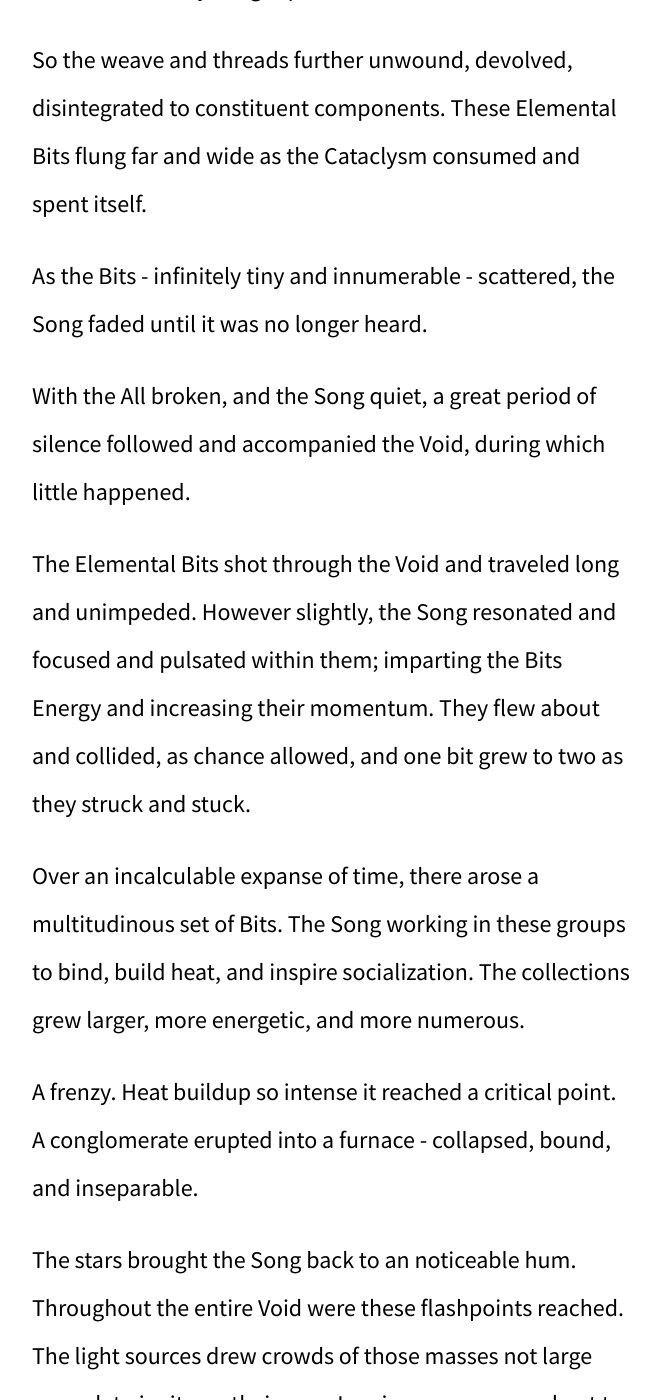
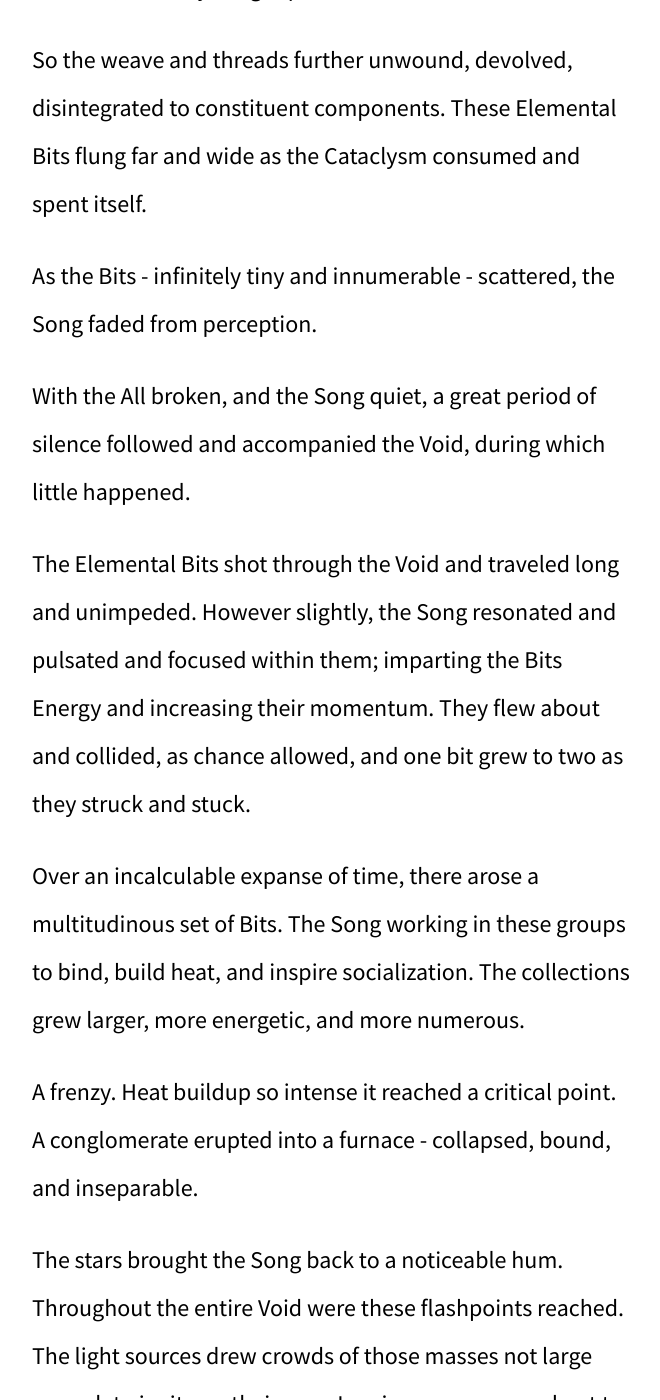
Before and after one commit to kyletolle/the-mechanism-collection, a Jekyll site: the page built from index.md, in a window 1280 px wide and 1400 px high, scrolled down 2899 px. Shown: the whole window, without its empty margins (308-968 px from the left). Built offline with Jekyll 4.4.1, drawn with Linux system fonts in a browser that asks for light colours; some of the changed text lies outside the part shown.

Commit message:
Make some small tweaks to the Second

```diff
--- a/index.md
+++ b/index.md
@@ -64,13 +64,13 @@ constituent components. These Elemental Bits flung far and wide as the
 Cataclysm consumed and spent itself.
 
 As the Bits - infinitely tiny and innumerable - scattered, the Song faded
-until it was no longer heard.
+from perception.
 
 With the All broken, and the Song quiet, a great period of silence followed
 and accompanied the Void, during which little happened.
 
 The Elemental Bits shot through the Void and traveled long and unimpeded.
-However slightly, the Song resonated and focused and pulsated within them;
+However slightly, the Song resonated and pulsated and focused within them;
 imparting the Bits Energy and increasing their momentum. They flew about and
 collided, as chance allowed, and one bit grew to two as they struck and stuck.
 
@@ -81,7 +81,7 @@ socialization. The collections grew larger, more energetic, and more numerous.
 A frenzy. Heat buildup so intense it reached a critical point. A conglomerate
 erupted into a furnace - collapsed, bound, and inseparable.
 
-The stars brought the Song back to an noticeable hum. Throughout the entire
+The stars brought the Song back to a noticeable hum. Throughout the entire
 Void were these flashpoints reached. The light sources drew crowds of those
 masses not large enough to ignite on their own. Luminescence poured out to
 those fledgling spheres which drew near and orbited; the planets.
@@ -97,7 +97,7 @@ formed a great steam. And so the planets gained their atmospheres.
 Across all these celestial bodies did the Song resonate and grow louder yet;
 driving them to seek out one another and form a symphony of individual
 instruments. And the stars and planets formed systems, galaxies, clusters. As
-a whole - the inanimate.
+a whole - the Inanimate.
 
 Now the cosmos had been made through the death of the All, production of the
 Void, and the emotion of the Song imparted to the Elemental Bits.
```
